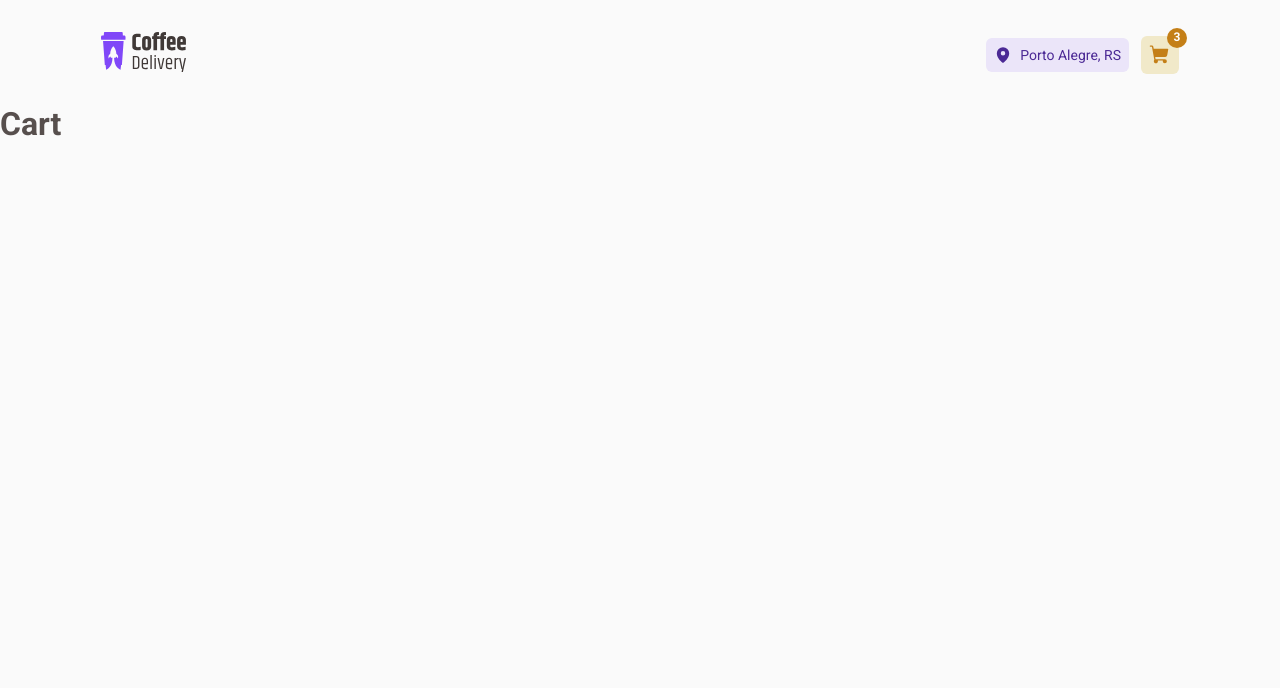
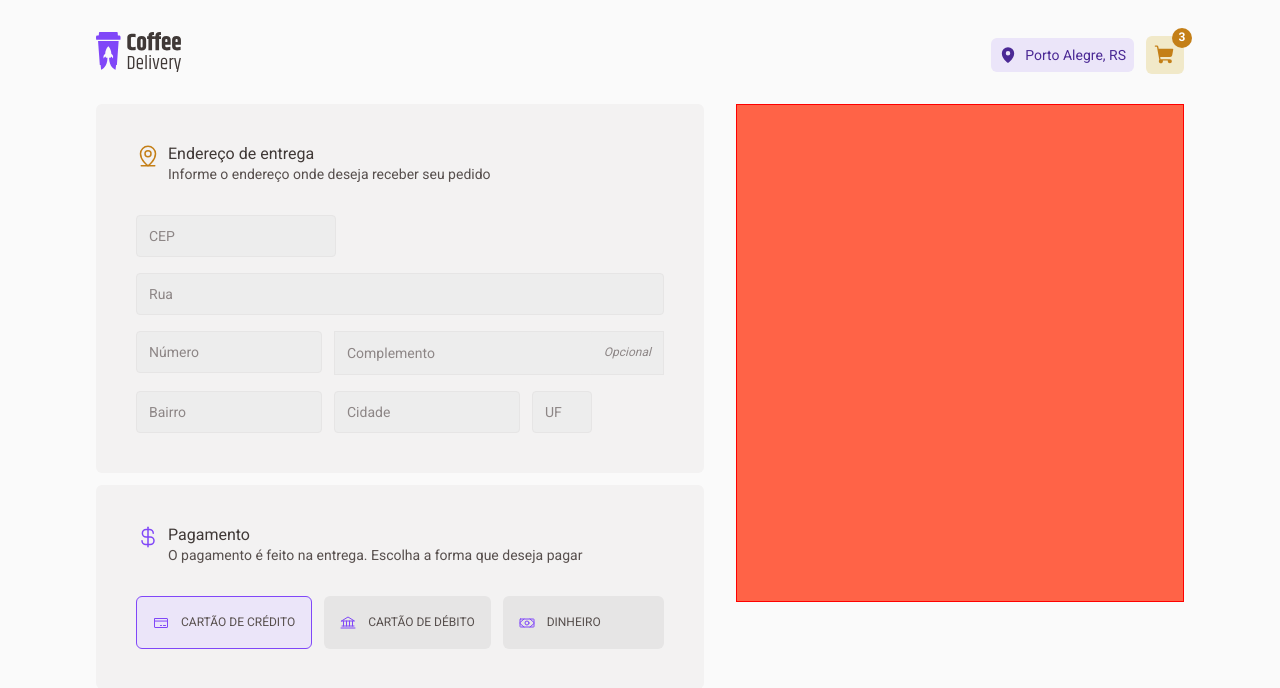
Before and after one commit to lemartins07/ignite-desafio-coffee-delivery, a React (Vite) app: page /cart in a window 1280 px wide. Shown: the top 688 px of the page. Built offline with nearby package versions, Linux system fonts and the light colour scheme.

Commit message:
Cart form

```diff
--- a/src/components/ProductItem/index.tsx
+++ b/src/components/ProductItem/index.tsx
@@ -22,11 +22,11 @@ export function ProductItem() {
         </span>
         <div className="quantityControl">
           <button className="removeQuantity">
-            <Minus size={20} />
+            <Minus size={18} />
           </button>
           <span>0</span>
           <button className="addQuantity">
-            <Plus size={20} />
+            <Plus size={18} />
           </button>
         </div>
         <button className="addToCart">
--- a/src/components/ProductItem/styles.ts
+++ b/src/components/ProductItem/styles.ts
@@ -48,18 +48,24 @@ export const ProductListItem = styled.div`
   .controlPainel {
     display: flex;
     align-items: center;
-    justify-content: space-evenly;
     width: 100%;
+  }
+
+  .price {
+    display: inline-block;
+    margin-right: 1.5rem;
   }
 
   .quantityControl {
     height: 38px;
+    width: 72px;
     display: flex;
     background-color: ${(props) => props.theme['gray-400']};
     align-items: center;
     justify-content: space-between;
     padding: 0.5rem;
     border-radius: 6px;
+    margin-right: 0.5rem;
 
     button {
       width: 24px;
--- a/src/pages/Cart/index.tsx
+++ b/src/pages/Cart/index.tsx
@@ -1,3 +1,79 @@
+import {
+  Bank,
+  CreditCard,
+  CurrencyDollar,
+  MapPinLine,
+  Money,
+} from 'phosphor-react'
+import {
+  CartContainer,
+  FormGrid,
+  CartList,
+  AddressForm,
+  PaymentForm,
+  PaymentBox,
+} from './styles'
+
 export function Cart() {
-  return <h1>Cart</h1>
+  return (
+    <CartContainer className="container">
+      <form onSubmit={(e) => e.preventDefault()}>
+        <AddressForm>
+          <header>
+            <MapPinLine size={24} />
+            <div>
+              <h3 className="text-m">Endereço de entrega</h3>
+              <p className="text-s">
+                Informe o endereço onde deseja receber seu pedido
+              </p>
+            </div>
+          </header>
+          <FormGrid>
+            <input name="zipcode" id="zipcode" placeholder="CEP" />
+            <input name="street" id="street" placeholder="Rua" />
+            <input name="number" id="number" placeholder="Número" />
+            <div className="complementContainer">
+              <input
+                name="complement"
+                id="complement"
+                placeholder="Complemento"
+              />
+              <span>Opcional</span>
+            </div>
+            <input name="district" id="district" placeholder="Bairro" />
+            <input name="city" id="city" placeholder="Cidade" />
+            <input name="state" id="state" placeholder="UF" />
+          </FormGrid>
+        </AddressForm>
+
+        <PaymentForm>
+          <header>
+            <CurrencyDollar size={24} />
+            <div>
+              <h3 className="text-m">Pagamento</h3>
+              <p className="text-s">
+                O pagamento é feito na entrega. Escolha a forma que deseja pagar
+              </p>
+            </div>
+          </header>
+          <PaymentBox>
+            <button className="active">
+              <CreditCard size={16} />
+              Cartão de crédito
+            </button>
+            <button>
+              <Bank size={16} />
+              Cartão de débito
+            </button>
+            <button>
+              <Money size={16} />
+              Dinheiro
+            </button>
+          </PaymentBox>
+        </PaymentForm>
+      </form>
+
+      <CartList></CartList>
+    </CartContainer>
+  )
 }
--- a/src/pages/Cart/styles.ts
+++ b/src/pages/Cart/styles.ts
@@ -0,0 +1,185 @@
+import styled from 'styled-components'
+
+export const CartContainer = styled.section`
+  display: flex;
+  align-items: start;
+  justify-content: center;
+  gap: 2rem;
+
+  form {
+    max-width: 640px;
+    height: 591px;
+  }
+
+  @media (max-width: 900px) {
+    & {
+      flex-direction: column;
+    }
+  }
+`
+
+export const AddressForm = styled.div`
+  background-color: ${(props) => props.theme['gray-200']};
+  border-radius: 6px;
+  margin-bottom: 0.75rem;
+  padding: 2.5rem;
+
+  header {
+    display: flex;
+    gap: 0.5rem;
+    margin-bottom: 2rem;
+
+    h3 {
+      color: ${(props) => props.theme['gray-800']};
+    }
+
+    svg {
+      color: ${(props) => props.theme['yellow-700']};
+    }
+  }
+`
+export const FormGrid = styled.div`
+  display: grid;
+  grid-template-columns: repeat(3, 1fr);
+  column-gap: 0.75rem;
+  row-gap: 1rem;
+
+  input {
+    max-width: 200px;
+    height: 42px;
+    background-color: ${(props) => props.theme['gray-300']};
+    border: 1px solid ${(props) => props.theme['gray-400']};
+    border-radius: 4px;
+    padding: 0.75rem;
+
+    font-family: ${(props) => props.theme['font-normal']};
+    font-weight: 400;
+    font-size: ${(props) => props.theme['font-text-s']};
+    line-height: 130%;
+  }
+
+  input::placeholder {
+    color: ${(props) => props.theme['gray-600']};
+  }
+
+  #zipcode {
+    grid-column: 1 / 4;
+  }
+
+  #street {
+    grid-row: 2;
+    grid-column: 1 / 4;
+    max-width: 100%;
+  }
+
+  #number,
+  #complement {
+    grid-row: 3;
+  }
+
+  .complementContainer {
+    display: grid;
+    grid-column: 2 / 4;
+    background-color: ${(props) => props.theme['gray-300']};
+    border: 1px solid ${(props) => props.theme['gray-400']};
+
+    span {
+      font-style: italic;
+      font-weight: 400;
+      font-size: ${(props) => props.theme['font-text-xs']};
+      color: ${(props) => props.theme['gray-600']};
+      grid-column: 4 / 4;
+      grid-row: 1;
+      display: flex;
+      align-items: center;
+      justify-content: center;
+    }
+  }
+
+  #complement {
+    grid-column: 1 / 4;
+    max-width: 100%;
+    border: none;
+    grid-row: 1;
+  }
+
+  #district,
+  #city,
+  #state {
+    grid-row: 4;
+  }
+
+  #state {
+    max-width: 60px;
+  }
+`
+
+export const PaymentForm = styled.div`
+  background-color: ${(props) => props.theme['gray-200']};
+  border-radius: 6px;
+  padding: 2.5rem;
+
+  header {
+    display: flex;
+    gap: 0.5rem;
+    margin-bottom: 2rem;
+
+    h3 {
+      color: ${(props) => props.theme['gray-800']};
+    }
+
+    svg {
+      color: ${(props) => props.theme['purple-500']};
+    }
+  }
+`
+
+export const PaymentBox = styled.div`
+  display: flex;
+  width: 100%;
+  gap: 0.75rem;
+
+  button {
+    width: 100%;
+    padding: 1rem;
+    border-radius: 6px;
+    border: none;
+    cursor: pointer;
+
+    background-color: ${(props) => props.theme['gray-400']};
+
+    display: flex;
+    align-items: center;
+    gap: 0.75rem;
+
+    text-transform: uppercase;
+    text-wrap: nowrap;
+    font-weight: 400;
+    font-size: ${(props) => props.theme['font-text-xs']};
+    line-height: 160%;
+
+    text-transform: uppercase;
+    color: ${(props) => props.theme['gray-700']};
+
+    svg {
+      color: ${(props) => props.theme['purple-500']};
+    }
+  }
+
+  .active {
+    background-color: ${(props) => props.theme['purple-100']};
+    border: 1px solid ${(props) => props.theme['purple-500']};
+  }
+
+  button:active {
+    transform: translateY(2px);
+  }
+`
+
+export const CartList = styled.div`
+  border: 1px solid red;
+  max-width: 448px;
+  width: 100%;
+  height: 498px;
+  background-color: tomato;
+`
--- a/src/pages/Home/styles.ts
+++ b/src/pages/Home/styles.ts
@@ -27,7 +27,7 @@ export const HeroContainer = styled.section`
 
 export const HeroData = styled.div`
   max-width: 588px;
-  width: 100%;
+  width: 55%;
   flex-basis: 1;
 
   h1 {
@@ -83,7 +83,7 @@ export const HeroData = styled.div`
 `
 
 export const HeroImage = styled.div`
-  width: 100%;
+  width: 45%;
   display: flex;
   align-items: center;
   justify-content: flex-end;
--- a/src/styles/global.ts
+++ b/src/styles/global.ts
@@ -33,7 +33,7 @@ export const GlobalStyle = createGlobalStyle`
 
 
   .container {
-    max-width: 69.375rem;
+    max-width: 70rem;
     margin-left: auto;
     margin-right: auto;
     padding-left: 1rem;
```
